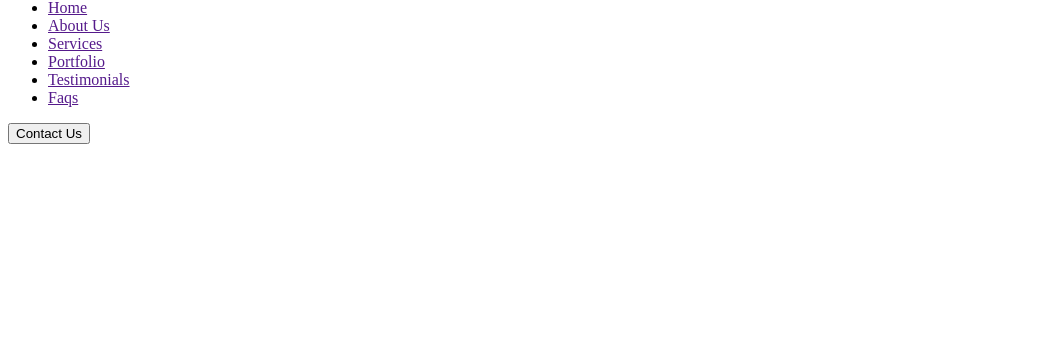
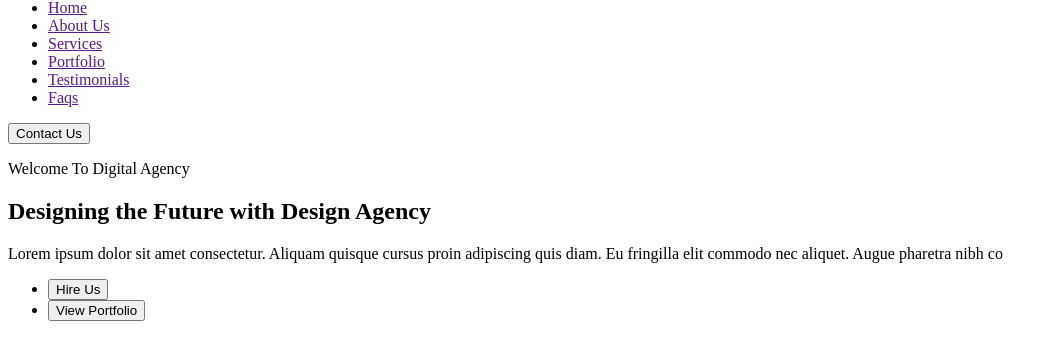
Before and after one commit to ElizabethBil/team_project, a plain HTML site: page index.html in a window 1280 px wide. Shown: the part 82-442 px from the top of the page, without its empty margins (0-1058 px from the left). Drawn offline with Linux system fonts and the light colour scheme.

Commit message:
add section

```diff
--- a/index.html
+++ b/index.html
@@ -25,5 +25,26 @@
 
       <button type="button">Contact Us</button>
     </header>
+
+    <main>
+      <!-- Section 1 -->
+      <section>
+        <p>Welcome To Digital Agency</p>
+        <h1>Designing the Future with Design Agency</h1>
+        <p>
+          Lorem ipsum dolor sit amet consectetur. Aliquam quisque cursus proin
+          adipiscing quis diam. Eu fringilla elit commodo nec aliquet. Augue
+          pharetra nibh co
+        </p>
+        <ul>
+          <li>
+            <button type="button">Hire Us</button>
+          </li>
+          <li>
+            <button type="button">View Portfolio</button>
+          </li>
+        </ul>
+      </section>
+    </main>
   </body>
 </html>
```
